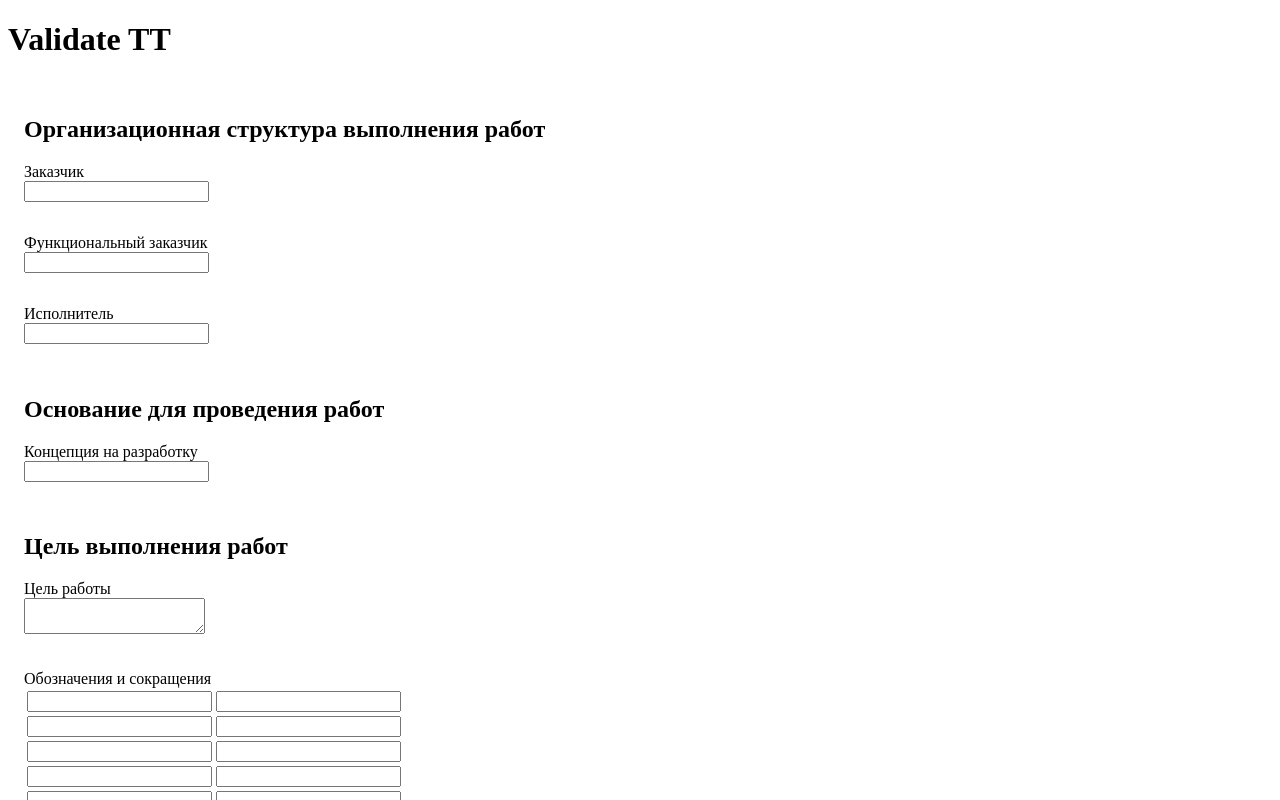
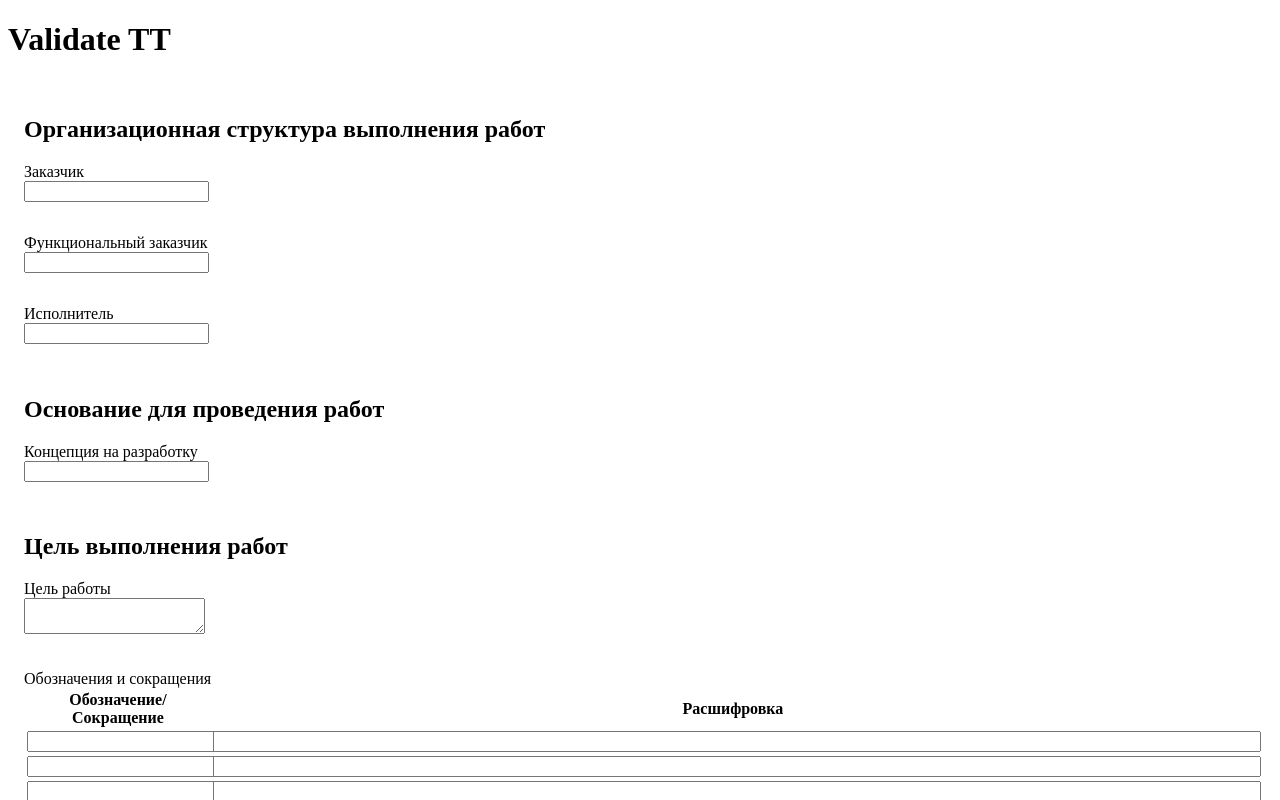
Before and after one commit to generic-name-2166/tt-validation, a SvelteKit app: page / in a window 1280 px wide. Shown: the top 800 px of the page. Built offline with nearby package versions, Linux system fonts and the light colour scheme.

Commit message:
Stretch table

```diff
--- a/src/routes/CellTable.svelte
+++ b/src/routes/CellTable.svelte
@@ -3,6 +3,7 @@
 
   export let dimensions: [number, number] = [1, 1];
   export let id: number;
+  let item: boolean = true;
 
   function saveChange(e: Event, col_id: number, row_id: number): void {
     e.preventDefault();
@@ -26,6 +27,12 @@
 
 <table id={String(id)}>
   <tbody>
+    {#if dimensions[1] === 2}
+      <tr>
+        <th class:item={item}>Обозначение/Сокращение</th>
+        <th>Расшифровка</th>
+      </tr>
+    {/if}
     {#each [...Array(dimensions[0]).keys()] as col_id}
       <tr>
         {#each [...Array(dimensions[1]).keys()] as row_id}
@@ -37,6 +44,7 @@
               on:change={(e) => {
                 saveChange(e, col_id, row_id);
               }}
+              style="width: 100%"
             />
           </td>
         {/each}
@@ -44,3 +52,9 @@
     {/each}
   </tbody>
 </table>
+
+<style>
+  .item {
+    width: 15%;
+  }
+</style>
```
